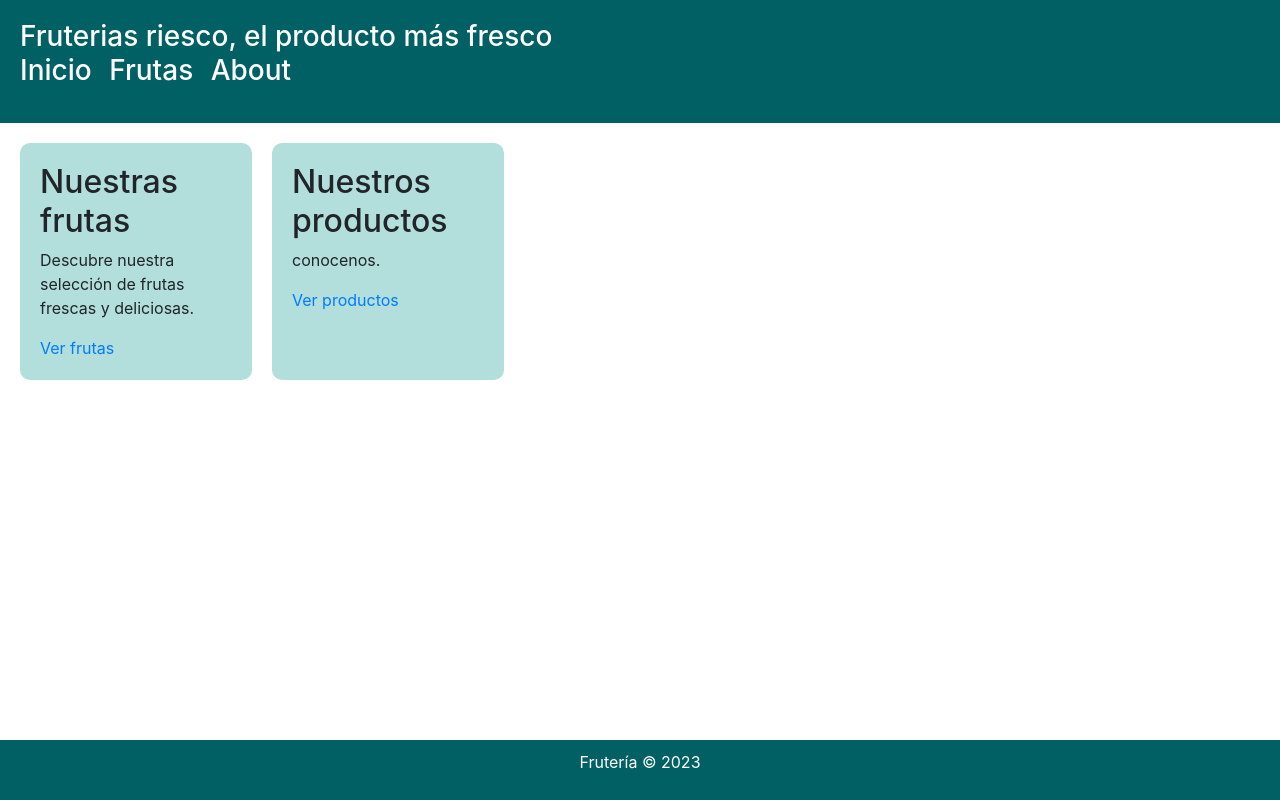
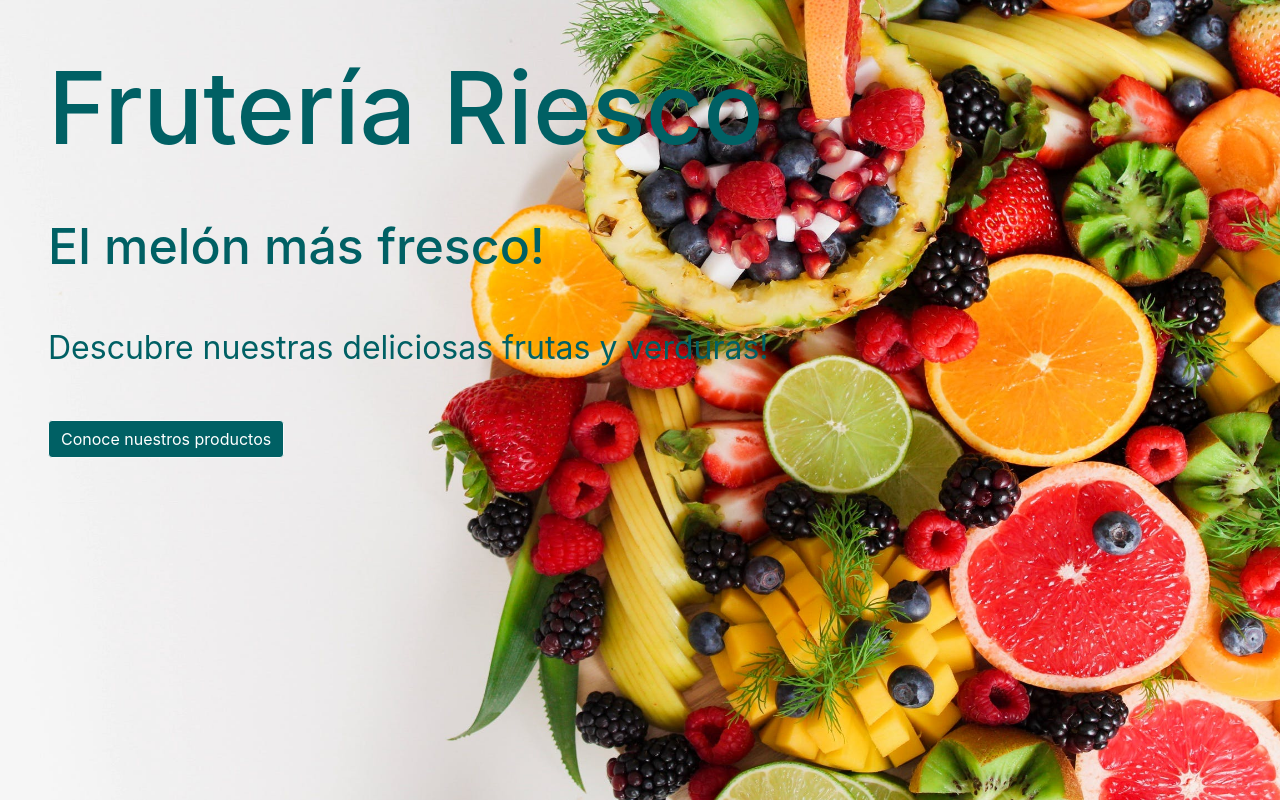
Before and after one commit to crismo04/Degree-ACFI-Web, a Flask app: page / in a window 1280 px wide. Run offline with Flask 3, Linux system fonts and the light colour scheme; some libraries are stand-ins or nearby versions.

Commit message:
mas actualizaciones
front page, about y pago

```diff
--- a/routes.py
+++ b/routes.py
@@ -15,3 +15,7 @@ def fruits():
 @routes.route('/about')
 def about():
    return render_template('about.html')
+
+@routes.route('/payment')
+def payment():
+   return render_template('payment.html')
--- a/templates/common.html
+++ b/templates/common.html
@@ -5,17 +5,18 @@
  <title>Frutería Riesco</title>
  <link rel="stylesheet" href="{{ url_for('static', filename='style.css') }}">
  <link rel="stylesheet" href="https://stackpath.bootstrapcdn.com/bootstrap/4.5.0/css/bootstrap.min.css" integrity="sha384-9aIt2nRpC12Uk9gS9baDl411NQApFmC26EwAOH8WgZl5MYYxFfc+NcPb1dKGj7Sk" crossorigin="anonymous">
-
 </head>
 <body>
  <header>
  <nav>
+    <div>
       <h3 style="align-self: center;">Fruterias riesco, el producto más fresco</li>
       <ul>
         <li><a href="{{ url_for('routes.home') }}">Inicio</a></li>
         <li><a href="{{ url_for('routes.fruits') }}">Frutas</a></li>
         <li ><a href="{{ url_for('routes.about') }}">About</a></li>
         </ul>
+    </div>
  </nav>
  </header>
  <main>
--- a/templates/fruits.html
+++ b/templates/fruits.html
@@ -5,6 +5,7 @@
   <div class="row">
       {% for fruit in fruits %}
           <div class="col-md-4 mb-4">
+            <img src="https://via.placeholder.com/300" class="card-img-top" alt="Product 2">
               <div class="card">
                   <div class="card-body">
                       <h5 class="card-title">{{ fruit[1] }}</h5>
@@ -38,11 +39,12 @@
                 <label for="cvv">CVV</label>
                 <input type="text" class="form-control" id="cvv" placeholder="Enter CVV" required>
             </div>
-            <button type="submit" class="btn btn-primary">Pay Now</button>
+            <button type="submit" class="btn btn-primary mb-5" onclick="window.location.href='payment'">Pay Now</button>
         </form>
     </div>
 </div>
 </div>
+<br>
 <script src="{{ url_for('static', filename='script.js') }}"></script>
 
 {% endblock content %}
--- a/templates/index.html
+++ b/templates/index.html
@@ -1,16 +1,32 @@
-{% extends "common.html" %}
 
-{% block content %}
-<main class="grid-container">
-  <section class="grid-item">
-    <h2>Nuestras frutas</h2>
-    <p>Descubre nuestra selección de frutas frescas y deliciosas.</p>
-    <a href="{{ url_for('routes.fruits') }}">Ver frutas</a>
-  </section>
-  <section class="grid-item">
-    <h2>Nuestros productos</h2>
-    <p>conocenos.</p>
-    <a href="{{ url_for('routes.about') }}">Ver productos</a>
-  </section>
- </main>
-{% endblock content %}
+<header>
+</header>
+<link rel="stylesheet" href="https://stackpath.bootstrapcdn.com/bootstrap/4.5.0/css/bootstrap.min.css" integrity="sha384-9aIt2nRpC12Uk9gS9baDl411NQApFmC26EwAOH8WgZl5MYYxFfc+NcPb1dKGj7Sk" crossorigin="anonymous">
+
+<style>
+  body {
+    background-image: url({{ url_for('static', filename='background.jpg') }});
+    background-repeat: no-repeat;
+    background-attachment: fixed;
+    background-size: 100% 100%;
+  }
+</style>
+
+
+<body>
+
+  <div class="ml-5 mt-5">
+    <h1 style="font-size: 100px; color: #006064"> Frutería Riesco </h1>
+  </div>
+  <div class="ml-5 mt-5">
+    <h2 style="font-size: 50px; color: #006064"> El melón más fresco! </h1>
+  </div>
+  <div class="ml-5 mt-5">
+    <div style="font-size: 32px; color: #006064"> Descubre nuestras deliciosas frutas y verduras!  </h1>
+  </div>
+
+  <div >
+    <button type="button" class="btn btn-light mt-5" style="background-color: #006064; color:white" onclick="window.location.href='fruits'">Conoce nuestros productos</button>
+  </div>
+
+</body>
```
Also changed, not shown: templates/about.html (+30 -23 lines), templates/payment.html (added, +16 -0 lines), static/background.jpg (added). Lines whose indentation alone changed are shown as unchanged.
